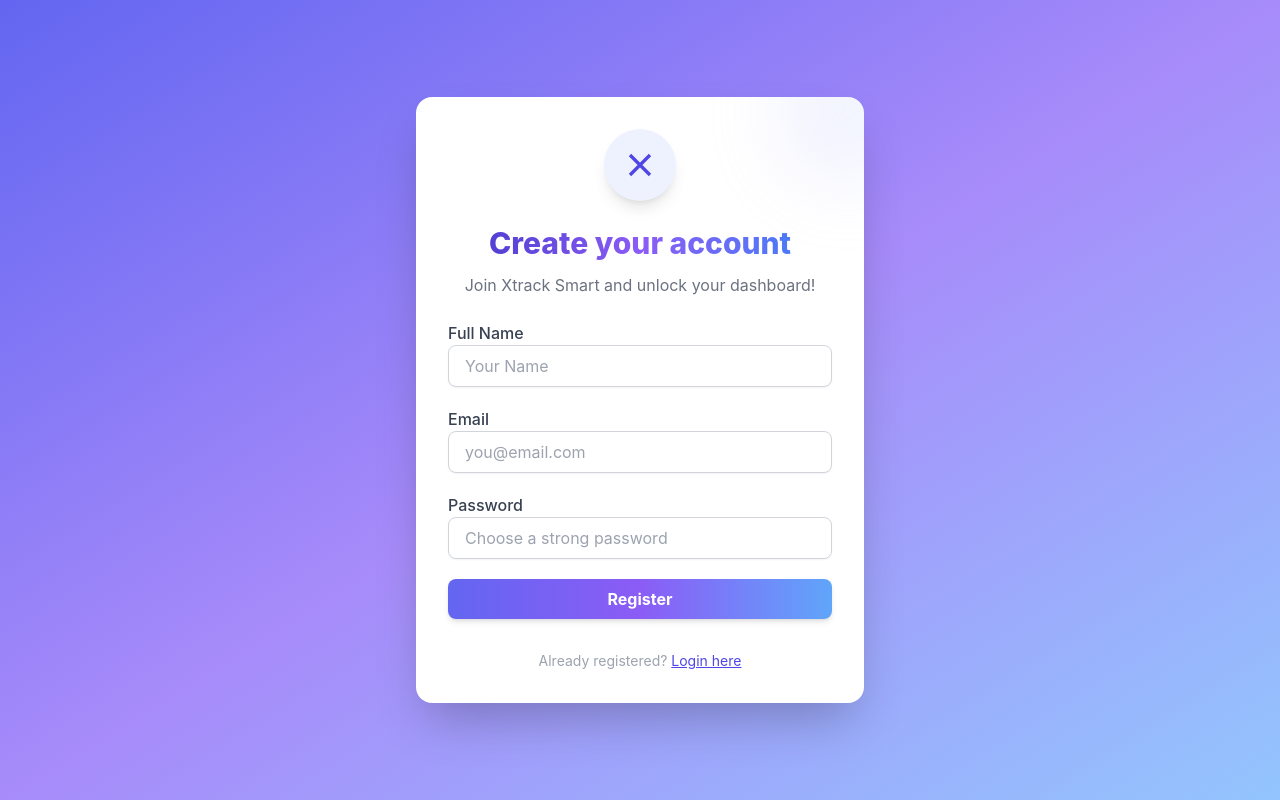
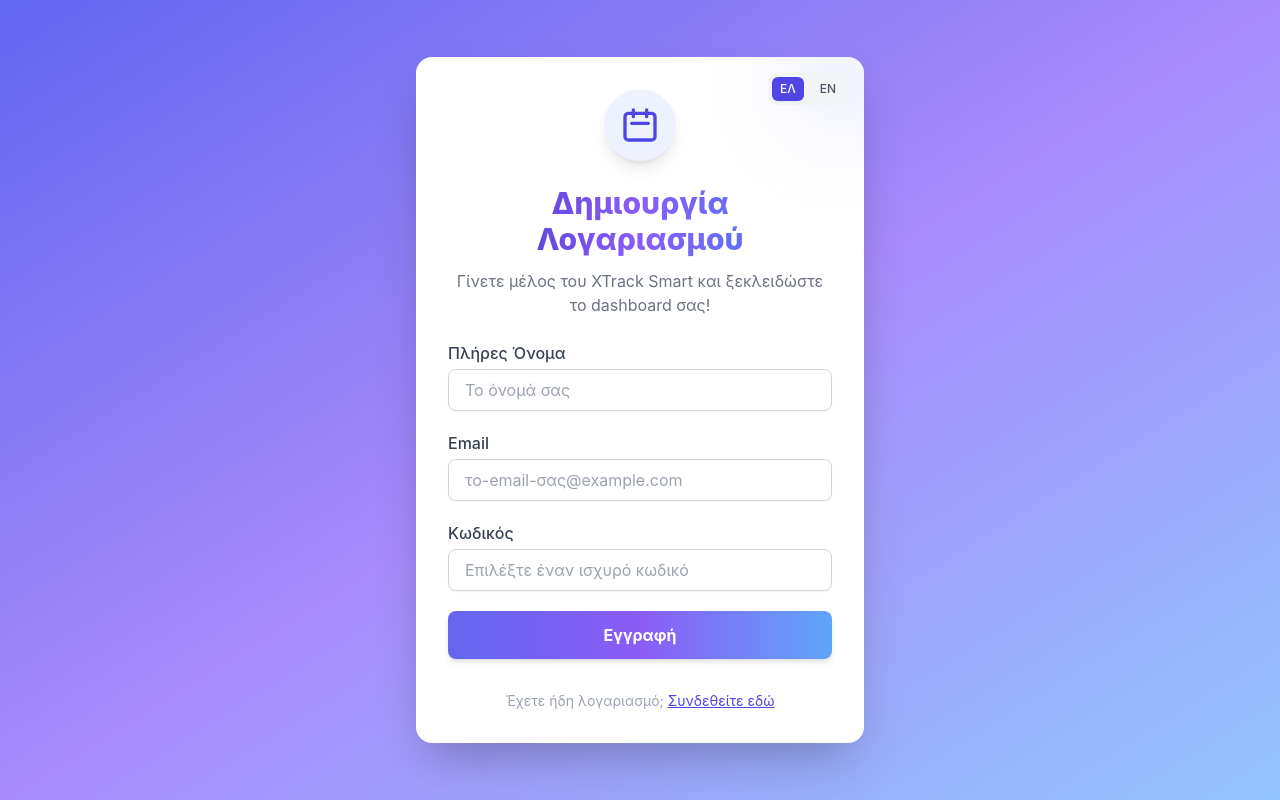
Before and after one commit to Yiannis136/xtrack-smart, a React (Create React App) app in the folder frontend/: page /register in a window 1280 px wide. Built offline with nearby package versions, Linux system fonts and the light colour scheme; no server answers.

Commit message:
Add global Language Context and bilingual RegisterNow page
Co-authored-by: Yiannis136 <202784729+Yiannis136@users.noreply.github.com>

```diff
--- a/frontend/src/App.js
+++ b/frontend/src/App.js
@@ -8,6 +8,7 @@ import AdminDashboard from './pages/AdminDashboard';
 import UserDashboard from './pages/UserDashboard';
 import RegisterNow from './pages/RegisterNow'; // <-- Σωστό import!
 import { checkSystemStatus } from './services/api';
+import { LanguageProvider } from './LanguageContext';
 
 const BACKEND_URL = process.env.REACT_APP_BACKEND_URL;
 const API = `${BACKEND_URL}/api`;
@@ -87,6 +88,7 @@ function App() {
   );
 
   return (
+    <LanguageProvider>
       <Router>
         <Routes>
           {/* Landing Page */}
@@ -150,6 +152,7 @@ function App() {
           <Route path="*" element={<Navigate to="/" replace />} />
         </Routes>
       </Router>
+    </LanguageProvider>
   );
 }
 
--- /dev/null
+++ b/frontend/src/LanguageContext.js
@@ -0,0 +1,31 @@
+import { createContext, useContext, useState } from 'react';
+
+// Create the Language Context
+const LanguageContext = createContext();
+
+// Custom hook to use the Language Context
+export const useLanguage = () => {
+  const context = useContext(LanguageContext);
+  if (!context) {
+    throw new Error('useLanguage must be used within a LanguageProvider');
+  }
+  return context;
+};
+
+// Language Provider Component
+export const LanguageProvider = ({ children }) => {
+  const [language, setLanguage] = useState('el'); // Default to Greek
+
+  const value = {
+    language,
+    setLanguage,
+  };
+
+  return (
+    <LanguageContext.Provider value={value}>
+      {children}
+    </LanguageContext.Provider>
+  );
+};
+
+export default LanguageContext;
--- a/frontend/src/pages/LandingPage.js
+++ b/frontend/src/pages/LandingPage.js
@@ -1,9 +1,9 @@
-import { useState } from 'react';
 import { useNavigate } from 'react-router-dom';
+import { useLanguage } from '../LanguageContext';
 
 function LandingPage() {
   const navigate = useNavigate();
-  const [language, setLanguage] = useState('el'); // 'el' for Greek, 'en' for English
+  const { language, setLanguage } = useLanguage();
 
   const translations = {
     el: {
--- a/frontend/src/pages/RegisterNow.js
+++ b/frontend/src/pages/RegisterNow.js
@@ -1,93 +1,232 @@
 import React, { useState } from 'react';
+import { useNavigate } from 'react-router-dom';
+import { useLanguage } from '../LanguageContext';
 
 const RegisterNow = () => {
+  const navigate = useNavigate();
+  const { language, setLanguage } = useLanguage();
   const [form, setForm] = useState({
     name: '',
     email: '',
     password: '',
   });
+  const [isSubmitting, setIsSubmitting] = useState(false);
+  const [progress, setProgress] = useState(0);
   const [success, setSuccess] = useState(false);
+
+  // Translations object
+  const translations = {
+    el: {
+      title: 'Δημιουργία Λογαριασμού',
+      subtitle: 'Γίνετε μέλος του XTrack Smart και ξεκλειδώστε το dashboard σας!',
+      fullName: 'Πλήρες Όνομα',
+      fullNamePlaceholder: 'Το όνομά σας',
+      email: 'Email',
+      emailPlaceholder: 'το-email-σας@example.com',
+      password: 'Κωδικός',
+      passwordPlaceholder: 'Επιλέξτε έναν ισχυρό κωδικό',
+      registerButton: 'Εγγραφή',
+      registering: 'Εγγραφή σε εξέλιξη...',
+      successMessage: 'Επιτυχής εγγραφή! 🚀',
+      alreadyRegistered: 'Έχετε ήδη λογαριασμό;',
+      loginHere: 'Συνδεθείτε εδώ',
+      backToHome: 'Επιστροφή στην Αρχική',
+    },
+    en: {
+      title: 'Create Your Account',
+      subtitle: 'Join XTrack Smart and unlock your dashboard!',
+      fullName: 'Full Name',
+      fullNamePlaceholder: 'Your Name',
+      email: 'Email',
+      emailPlaceholder: 'you@email.com',
+      password: 'Password',
+      passwordPlaceholder: 'Choose a strong password',
+      registerButton: 'Register',
+      registering: 'Registering...',
+      successMessage: 'Registration successful! 🚀',
+      alreadyRegistered: 'Already registered?',
+      loginHere: 'Login here',
+      backToHome: 'Back to Home',
+    },
+  };
+
+  const t = translations[language];
 
   const handleChange = (e) => {
     setForm({ ...form, [e.target.name]: e.target.value });
   };
 
-  const handleSubmit = (e) => {
+  const handleSubmit = async (e) => {
     e.preventDefault();
+    setIsSubmitting(true);
+    setProgress(0);
+
+    // Simulate progress for demo purposes
+    const progressInterval = setInterval(() => {
+      setProgress((prev) => {
+        if (prev >= 100) {
+          clearInterval(progressInterval);
+          return 100;
+        }
+        return prev + 10;
+      });
+    }, 150);
+
+    // Simulate registration delay
+    setTimeout(() => {
+      clearInterval(progressInterval);
+      setProgress(100);
+      setIsSubmitting(false);
       setSuccess(true);
       // Εδώ θα βάλεις το backend registration σου με fetch/axios
+    }, 1500);
   };
 
   return (
-    <div className="min-h-screen bg-gradient-to-br from-indigo-500 via-violet-400 to-blue-300 flex items-center justify-center px-4">
+    <div className="min-h-screen bg-gradient-to-br from-indigo-500 via-violet-400 to-blue-300 flex items-center justify-center px-4 py-8">
       <div className="relative w-full max-w-md mx-auto bg-white rounded-2xl shadow-2xl overflow-hidden p-8">
         {/* Glamorous Shine Overlay */}
         <div className="absolute -top-12 -right-12 h-32 w-32 bg-gradient-to-tr from-violet-300 via-indigo-200 to-blue-100 opacity-30 rounded-full pointer-events-none blur-2xl"></div>
+
+        {/* Language Toggle - Top Right */}
+        <div className="absolute top-4 right-4 flex items-center gap-2 bg-gray-100 rounded-lg p-1 z-10">
+          <button
+            onClick={() => setLanguage('el')}
+            className={`px-2 py-1 rounded-md text-xs font-medium transition-all ${
+              language === 'el'
+                ? 'bg-indigo-600 text-white shadow-sm'
+                : 'text-gray-600 hover:text-gray-800'
+            }`}
+          >
+            ΕΛ
+          </button>
+          <button
+            onClick={() => setLanguage('en')}
+            className={`px-2 py-1 rounded-md text-xs font-medium transition-all ${
+              language === 'en'
+                ? 'bg-indigo-600 text-white shadow-sm'
+                : 'text-gray-600 hover:text-gray-800'
+            }`}
+          >
+            EN
+          </button>
+        </div>
+
         {/* Logo Icon */}
         <div className="flex justify-center mb-6">
           <span className="inline-flex items-center justify-center rounded-full bg-indigo-50 p-4 shadow-lg">
             <svg className="h-10 w-10 text-indigo-600" fill="none" stroke="currentColor" strokeWidth="2" viewBox="0 0 24 24">
-              <path d="M6 18L18 6M6 6l12 12" />
+              <path strokeLinecap="round" strokeLinejoin="round" d="M8 7V3m8 4V3m-9 8h10M5 21h14a2 2 0 002-2V7a2 2 0 00-2-2H5a2 2 0 00-2 2v12a2 2 0 002 2z" />
             </svg>
           </span>
         </div>
+
         <h2 className="text-3xl font-extrabold text-center mb-3 bg-gradient-to-r from-indigo-700 via-violet-500 to-blue-500 bg-clip-text text-transparent">
-          Create your account
+          {t.title}
         </h2>
         <p className="text-center text-gray-500 mb-6">
-          Join Xtrack Smart and unlock your dashboard!
+          {t.subtitle}
         </p>
+
+        {!success ? (
           <form className="space-y-5" onSubmit={handleSubmit}>
             <div>
-            <label className="block font-medium text-gray-700">Full Name</label>
+              <label className="block font-medium text-gray-700 mb-1">{t.fullName}</label>
               <input
                 name="name"
                 value={form.name}
                 onChange={handleChange}
                 required
-              placeholder="Your Name"
-              className="w-full px-4 py-2 rounded-lg border border-gray-300 shadow-sm focus:outline-none focus:ring-2 focus:ring-indigo-400"
+                disabled={isSubmitting}
+                placeholder={t.fullNamePlaceholder}
+                className="w-full px-4 py-2 rounded-lg border border-gray-300 shadow-sm focus:outline-none focus:ring-2 focus:ring-indigo-400 disabled:bg-gray-100 disabled:cursor-not-allowed"
               />
             </div>
             <div>
-            <label className="block font-medium text-gray-700">Email</label>
+              <label className="block font-medium text-gray-700 mb-1">{t.email}</label>
               <input
                 name="email"
                 type="email"
                 value={form.email}
                 onChange={handleChange}
                 required
-              placeholder="you@email.com"
-              className="w-full px-4 py-2 rounded-lg border border-gray-300 shadow-sm focus:outline-none focus:ring-2 focus:ring-indigo-400"
+                disabled={isSubmitting}
+                placeholder={t.emailPlaceholder}
+                className="w-full px-4 py-2 rounded-lg border border-gray-300 shadow-sm focus:outline-none focus:ring-2 focus:ring-indigo-400 disabled:bg-gray-100 disabled:cursor-not-allowed"
               />
             </div>
             <div>
-            <label className="block font-medium text-gray-700">Password</label>
+              <label className="block font-medium text-gray-700 mb-1">{t.password}</label>
               <input
                 name="password"
                 type="password"
                 value={form.password}
                 onChange={handleChange}
                 required
-              placeholder="Choose a strong password"
-              className="w-full px-4 py-2 rounded-lg border border-gray-300 shadow-sm focus:outline-none focus:ring-2 focus:ring-indigo-400"
+                disabled={isSubmitting}
+                placeholder={t.passwordPlaceholder}
+                className="w-full px-4 py-2 rounded-lg border border-gray-300 shadow-sm focus:outline-none focus:ring-2 focus:ring-indigo-400 disabled:bg-gray-100 disabled:cursor-not-allowed"
               />
             </div>
+
+            {/* Progress Bar */}
+            {isSubmitting && (
+              <div className="space-y-2">
+                <div className="w-full bg-gray-200 rounded-full h-2 overflow-hidden">
+                  <div
+                    className="h-full bg-gradient-to-r from-indigo-500 via-violet-500 to-blue-400 transition-all duration-300 ease-out"
+                    style={{ width: `${progress}%` }}
+                  ></div>
+                </div>
+                <p className="text-sm text-center text-gray-600">{t.registering}</p>
+              </div>
+            )}
+
             <button
               type="submit"
-            className="w-full py-2 px-4 bg-gradient-to-r from-indigo-500 via-violet-500 to-blue-400 text-white font-bold rounded-lg shadow-md hover:scale-105 hover:from-indigo-600 transition-all duration-150"
+              disabled={isSubmitting}
+              className="w-full py-3 px-4 bg-gradient-to-r from-indigo-500 via-violet-500 to-blue-400 text-white font-bold rounded-lg shadow-md hover:scale-105 hover:from-indigo-600 disabled:opacity-50 disabled:cursor-not-allowed disabled:hover:scale-100 transition-all duration-150 flex items-center justify-center gap-2"
             >
-            Register
+              {isSubmitting ? (
+                <>
+                  <svg className="animate-spin h-5 w-5 text-white" xmlns="http://www.w3.org/2000/svg" fill="none" viewBox="0 0 24 24">
+                    <circle className="opacity-25" cx="12" cy="12" r="10" stroke="currentColor" strokeWidth="4"></circle>
+                    <path className="opacity-75" fill="currentColor" d="M4 12a8 8 0 018-8V0C5.373 0 0 5.373 0 12h4zm2 5.291A7.962 7.962 0 014 12H0c0 3.042 1.135 5.824 3 7.938l3-2.647z"></path>
+                  </svg>
+                  {t.registering}
+                </>
+              ) : (
+                t.registerButton
+              )}
             </button>
           </form>
-        {success && (
-          <div className="mt-6 text-center text-green-600 font-semibold transition-opacity duration-500">
-            Registration successful! 🚀
+        ) : (
+          <div className="text-center space-y-4 py-8">
+            <div className="flex justify-center mb-4">
+              <div className="rounded-full bg-green-100 p-3">
+                <svg className="h-12 w-12 text-green-600" fill="none" stroke="currentColor" viewBox="0 0 24 24">
+                  <path strokeLinecap="round" strokeLinejoin="round" strokeWidth="2" d="M5 13l4 4L19 7"></path>
+                </svg>
+              </div>
+            </div>
+            <p className="text-2xl font-bold text-green-600">{t.successMessage}</p>
+            <button
+              onClick={() => navigate('/')}
+              className="mt-6 px-6 py-2 bg-indigo-600 text-white rounded-lg hover:bg-indigo-700 transition-colors"
+            >
+              {t.backToHome}
+            </button>
           </div>
         )}
+
+        {!success && (
           <div className="mt-8 text-center text-sm text-gray-400">
-          Already registered? <a href="/login" className="text-indigo-600 underline transition hover:text-indigo-900">Login here</a>
+            {t.alreadyRegistered}{' '}
+            <a href="/login" className="text-indigo-600 underline transition hover:text-indigo-900">
+              {t.loginHere}
+            </a>
           </div>
+        )}
       </div>
     </div>
   );
```
Lines whose indentation alone changed are shown as unchanged.
